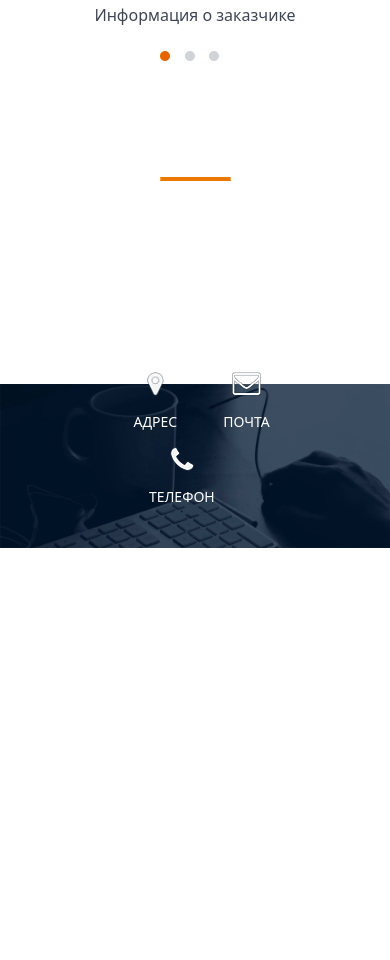
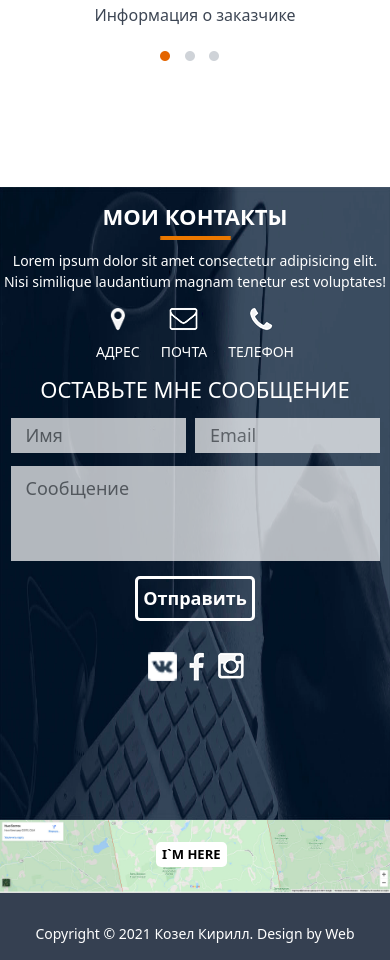
Before and after one commit to Xlomin/Xlomin.github.io, a plain HTML site: page src/index.html in a window 390 px wide. Shown: the part 4134-5094 px from the top of the page. Before the commit the page ends 4937 px from the top, so only its background shows below. Drawn offline with Linux system fonts and the light colour scheme.

Commit message:
Доделал адаптив

```diff
--- a/src/css/style.css
+++ b/src/css/style.css
@@ -185,6 +185,12 @@ main {
     color: #fff;
     position: relative;
     z-index: 3;
+  }
+
+  .titleContainer{
+    -webkit-animation-delay: 0.7s;
+  -o-animation-delay: 0.7s;
+  animation-delay: 0.7s;
   }
 
   .titleContainer input {
@@ -542,35 +548,189 @@ main {
     display: block;
     margin: 15px auto 10px auto;
   }
+  #reviews{
+    height: 60%;
+  }
 }
 
 #contacts {
   width: 100%;
   height: 80%;
-  background: url("../img/contactsBG.jpg") no-repeat center / 100%;
+  background: url("../img/contactsBG.jpg") no-repeat center / 100% 100%;
 }
 
 #contacts > h2 {
   color: #fff !important;
 }
 
-#contacts .columns > p {
+#contacts p {
+  color: #fff;
   text-align: center;
-  color: #fff;
-  font-size: 18px;
-  margin-top: 30px;
+  margin-top: 10px;
 }
 
-#contacts .columns > div {
-  float: right;
+#contacts .col{
   text-align: center;
 }
 
-#contacts .columns p {
-  color: #fff;
-  margin-top: 15px;
+#contacts .col img {
+  max-height: 24px;
 }
 
-#contacts .columns img {
-  max-height: 24px;
+#contacts .firstcolumn,
+#contacts .secondcolumn,
+#contacts .thirdcolumn{
+  margin-top: 20px;
 }
+
+.message h3 {
+  color: #fff;
+  font-size: 22px;
+  text-align: center;
+  margin: 2% 0 4% 0;
+}
+
+.firstRow input {
+  width: 100%;
+  height: 35px;
+  text-align: left;
+  padding-left: 15px;
+  font-size: 18px;
+  opacity: 0.7;
+  transition: all 0.2s;
+}
+
+.firstRow input[type="text"]{
+  width: 95% !important;
+}
+
+.secondRow {
+  text-align: center;
+}
+
+.secondRow input {
+  width: 100%;
+  height: 95px;
+  margin-top: 13px;
+  padding: 0px 0px 50px 15px;
+  font-size: 18px;
+  opacity: 0.7;
+  transition: all 0.2s;
+}
+
+.secondRow input:focus,
+.firstRow input:focus {
+  opacity: 0.9;
+}
+
+.thirdRow {
+  text-align: center;
+  margin-top: 25px;
+}
+
+.thirdRow input {
+  background: none;
+  width: 120px;
+  height: 45px;
+  font-size: 18px;
+  font-weight: bolder;
+  color: #fff;
+  border: 3px solid #fff;
+  border-radius: 5px;
+  cursor: pointer;
+  transition: all 0.2s;
+  transform: scale(1);
+}
+
+.thirdRow input:hover {
+  color: #354051;
+  background: #fff;
+}
+
+.thirdRow input:active {
+  transform: scale(1.1);
+}
+
+.socialNetworking ul {
+  padding: 0 40%;
+}
+
+.socialNetworking li {
+  float: left;
+  margin-top: 20%;
+  padding-left: 20%;
+}
+
+@media(max-width: 768px){
+  #contacts .firstcolumn,
+  #contacts .secondcolumn,
+  #contacts .thirdcolumn{
+    margin-top: 0;
+  }
+
+  .message h3{
+    margin: 0 0 4% 0;
+  }
+
+  .thirdRow{
+    margin-top: 15px;
+  }
+
+  .socialNetworking ul {
+    padding: 0 35%;
+  }
+
+  .socialNetworking li {
+    float: left;
+    margin-top: 15%;
+    padding-left: 10%;
+  }
+
+  #contacts{
+    height: 75%;
+  }
+}
+
+#map {
+  position: relative;
+}
+
+#map img {
+  width: 100%;
+  height: auto;
+}
+
+#map button {
+  position: absolute;
+  top: 50%;
+  left: 47%;
+  background-color: #fff;
+  color: #000;
+  font-size: 18px;
+  font-weight: bold;
+  padding: 12px 24px;
+  border: none;
+  cursor: pointer;
+  border-radius: 5px;
+}
+
+footer {
+  width: 100%;
+  height: 8%;
+  background: #354051;
+}
+
+footer > p {
+  text-align: center;
+  padding-top: 30px;
+  color: #fff;
+}
+
+@media (max-width: 575.8px){
+  #map button{
+    top: 30%;
+    left: 40%;
+    font-size: 13px;
+    padding: 3px 6px;
+  }
+}
--- a/src/index.html
+++ b/src/index.html
@@ -33,8 +33,8 @@
           </div>
           <div class="col-5 d-flex d-lg-none flex-column justify-content-center align-items-end">
             <div class="dropdown">
-              <a class="btn btn-outline-secondary dropdown-toggle white-btn" href="#" role="button" id="dropdownMenuLink" data-bs-toggle="dropdown"
-                aria-expanded="false">
+              <a class="btn btn-outline-secondary dropdown-toggle white-btn" href="#" role="button"
+                id="dropdownMenuLink" data-bs-toggle="dropdown" aria-expanded="false">
                 Меню
               </a>
 
@@ -75,13 +75,17 @@
     <div class="container">
       <div class="row">
         <div class="col-8 offset-2">
-          <p>Lorem ipsum dolor sit, amet consectetur adipisicing elit. Reprehenderit, iste placeat! Aut iure ducimus veniam,
+          <p>Lorem ipsum dolor sit, amet consectetur adipisicing elit. Reprehenderit, iste placeat! Aut iure ducimus
+            veniam,
             totam
-            porro sint, magni maiores similique nostrum ex architecto? Veritatis velit impedit ipsum excepturi voluptatum.
+            porro sint, magni maiores similique nostrum ex architecto? Veritatis velit impedit ipsum excepturi
+            voluptatum.
           </p>
-          <p>Lorem ipsum dolor sit, amet consectetur adipisicing elit. Reprehenderit, iste placeat! Aut iure ducimus veniam,
+          <p>Lorem ipsum dolor sit, amet consectetur adipisicing elit. Reprehenderit, iste placeat! Aut iure ducimus
+            veniam,
             totam
-            porro sint, magni maiores similique nostrum ex architecto? Veritatis velit impedit ipsum excepturi voluptatum.
+            porro sint, magni maiores similique nostrum ex architecto? Veritatis velit impedit ipsum excepturi
+            voluptatum.
           </p>
           <button>
             <img src="img/download.png" alt="icon: download">
@@ -122,7 +126,8 @@
         </div>
       </div>
 
-      <div id="carouselExampleControls" class="carousel carousel-dark slide d-block d-md-none mt-4" data-bs-ride="carousel">
+      <div id="carouselExampleControls" class="carousel carousel-dark slide d-block d-md-none mt-4"
+        data-bs-ride="carousel">
         <div class="carousel-inner">
           <div class="carousel-item active ">
             <img src="img/notebook.png" alt="icon: notebook">
@@ -149,11 +154,13 @@
               necessitatibus beatae eaque nostrum eum quas!</span>
           </div>
         </div>
-        <button class="carousel-control-prev" type="button" data-bs-target="#carouselExampleControls" data-bs-slide="prev">
+        <button class="carousel-control-prev" type="button" data-bs-target="#carouselExampleControls"
+          data-bs-slide="prev">
           <span class="carousel-control-prev-icon" aria-hidden="true"></span>
           <span class="visually-hidden">Предыдущий</span>
         </button>
-        <button class="carousel-control-next" type="button" data-bs-target="#carouselExampleControls" data-bs-slide="next">
+        <button class="carousel-control-next" type="button" data-bs-target="#carouselExampleControls"
+          data-bs-slide="next">
           <span class="carousel-control-next-icon" aria-hidden="true"></span>
           <span class="visually-hidden">Следующий</span>
         </button>
@@ -178,8 +185,10 @@
             </div>
             <div class="col-9 offset-1 informationAboutProject">
               <h3>Название проекта</h3>
-              <p>Lorem, ipsum dolor sit amet consectetur adipisicing elit. Quaerat, nisi fugiat? Voluptates dignissimos fugiat
-                quos exercitationem iste accusamus maiores tempore. Vel, sunt delectus accusantium perferendis ab minus magnam
+              <p>Lorem, ipsum dolor sit amet consectetur adipisicing elit. Quaerat, nisi fugiat? Voluptates dignissimos
+                fugiat
+                quos exercitationem iste accusamus maiores tempore. Vel, sunt delectus accusantium perferendis ab minus
+                magnam
                 cupiditate perspiciatis?</p>
             </div>
           </div>
@@ -194,8 +203,10 @@
             </div>
             <div class="col informationAboutProject">
               <h3>Название проекта</h3>
-              <p>Lorem, ipsum dolor sit amet consectetur adipisicing elit. Quaerat, nisi fugiat? Voluptates dignissimos fugiat
-                quos exercitationem iste accusamus maiores tempore. Vel, sunt delectus accusantium perferendis ab minus magnam
+              <p>Lorem, ipsum dolor sit amet consectetur adipisicing elit. Quaerat, nisi fugiat? Voluptates dignissimos
+                fugiat
+                quos exercitationem iste accusamus maiores tempore. Vel, sunt delectus accusantium perferendis ab minus
+                magnam
                 cupiditate perspiciatis?</p>
             </div>
             <button class="adaptedCaseButton">VISIT LIVE SITE</button>
@@ -266,7 +277,8 @@
         </div>
       </div>
 
-      <div id="carouselExampleControls" class="carousel carousel-dark slide d-block d-md-none mt-4" data-bs-ride="carousel">
+      <div id="carouselExampleControls" class="carousel carousel-dark slide d-block d-md-none mt-4"
+        data-bs-ride="carousel">
         <div class="carousel-inner">
           <div class="carousel-item active">
             <img src="img/smile.png" alt="icon: smile">
@@ -289,11 +301,13 @@
             <span>НАГРАД ПОЛУЧЕНО</span>
           </div>
         </div>
-        <button class="carousel-control-prev" type="button" data-bs-target="#carouselExampleControls" data-bs-slide="prev">
+        <button class="carousel-control-prev" type="button" data-bs-target="#carouselExampleControls"
+          data-bs-slide="prev">
           <span class="carousel-control-prev-icon" aria-hidden="true"></span>
           <span class="visually-hidden">Предыдущий</span>
         </button>
-        <button class="carousel-control-next" type="button" data-bs-target="#carouselExampleControls" data-bs-slide="next">
+        <button class="carousel-control-next" type="button" data-bs-target="#carouselExampleControls"
+          data-bs-slide="next">
           <span class="carousel-control-next-icon" aria-hidden="true"></span>
           <span class="visually-hidden">Следующий</span>
         </button>
@@ -305,8 +319,10 @@
     <div class="row">
       <div class="col-md-6 offset-md-3">
         <img src="img/PhotoCostumer.jpg" alt="photo: customer" id="photoCostumer">
-        <p>Lorem ipsum, dolor sit amet consectetur adipisicing elit. Error exercitationem vero dolore doloremque sint. Quos
-          quod nesciunt velit quibusdam, sunt odio laboriosam, explicabo autem dolorem, ex eveniet natus beatae blanditiis?
+        <p>Lorem ipsum, dolor sit amet consectetur adipisicing elit. Error exercitationem vero dolore doloremque sint.
+          Quos
+          quod nesciunt velit quibusdam, sunt odio laboriosam, explicabo autem dolorem, ex eveniet natus beatae
+          blanditiis?
         </p>
         <p>Информация о заказчике</p>
       </div>
@@ -329,27 +345,77 @@
   <section id="contacts">
     <h2 class="h2">МОИ КОНТАКТЫ</h2>
     <img src="img/trait.png" alt="icon: trait" class="trait">
+    <p>Lorem ipsum dolor sit amet consectetur adipisicing elit. Nisi similique laudantium magnam tenetur
+      est voluptates!
+    </p>
     <div class="contains">
-      <div class="row">
-        <div class="col-6 offset-3 columns">
-          <p>Lorem ipsum dolor sit amet consectetur adipisicing elit. Nisi similique laudantium magnam tenetur est voluptates!
-          </p>
-          <div class="firstcolumn float-start offset-2">
+      <div class="row row-cols-7">
+        <div class="col"></div>
+        <div class="col"></div>
+        <div class="col firstcolumn float-start">
           <img src="img/geolocation.png" alt="icone: geolocation">
           <p>АДРЕС</p>
         </div>
-          <div class="secondcolumn  offset-3 float-start">
+        <div class="col secondcolumn float-start">
           <img src="img/message.png" alt="icone: message">
           <p>ПОЧТА</p>
         </div>
-          <div class="thirdcolumn  offset-3 float-start">
+        <div class="col thirdcolumn float-start">
           <img src="img/phone.png" alt="icone: phone">
           <p>ТЕЛЕФОН</p>
         </div>
+        <div class="col"></div>
+        <div class="col"></div>
+      </div>
+    </div>
+    <div class="message">
+      <h3>ОСТАВЬТЕ МНЕ СООБЩЕНИЕ</h3>
+      <div class="container">
+        <div class="firstRow">
+          <div class="col-md-4 offset-md-2 col-6 float-start inputName">
+            <input type="text" name="textInput" placeholder="Имя" tabindex="1">
+          </div>
+          <div class="col-md-4 col-6 float-start">
+            <input type="Email" name="textInput" placeholder="Email" tabindex="2"
+              pattern="[a-z0-9._%+-]+@[a-z0-9.-]+\.[a-z]{2,4}$">
+          </div>
+        </div>
+        <div class="secondRow">
+          <div class="col-md-8 offset-md-2 col-12">
+            <input type="text" name="textInput" placeholder="Сообщение" tabindex="3">
           </div>
         </div>
       </div>
+      <div class="thirdRow">
+        <input type="submit" value="Отправить">
+      </div>
+      <div class="socialNetworking">
+        <ul>
+          <li><a href=""><img src="img/vk.png" alt="icon: VK"></a></li>
+          <li><a href=""><img src="img/facebook.png" alt="icon: facebook"></a></li>
+          <li><a href=""><img src="img/Instagram.png" alt="icon: Instagram"></a></li>
+        </ul>
+      </div>
+      <!--<div class="firstRow">
+        <input type="text" name="textInput" placeholder="Имя" tabindex="1">
+        <input type="Email" name="textInput" placeholder="Email" tabindex="2"
+          pattern="[a-z0-9._%+-]+@[a-z0-9.-]+\.[a-z]{2,4}$">
+      </div>
+      <div class="secondRow">
+        <input type="text" name="textInput" placeholder="Сообщение" tabindex="3">
+      </div>
+      <div class="thirdRow">
+        <input type="submit" value="Отправить">
+      </div>-->
+    </div>
   </section>
+  <section id="map">
+    <img src="img/pictureMap.jpg" alt="map">
+    <button>I`M HERE</button>
+  </section>
+  <footer>
+    <p>Copyright © 2021 Козел Кирилл. Design by Web</p>
+  </footer>
 
   <script src="js/bootstrap.bundle.min.js"></script>
 </body>
```
Also changed, not shown: src/css/testStyle.css (+1 -9 lines). Lines whose indentation alone changed are shown as unchanged.
